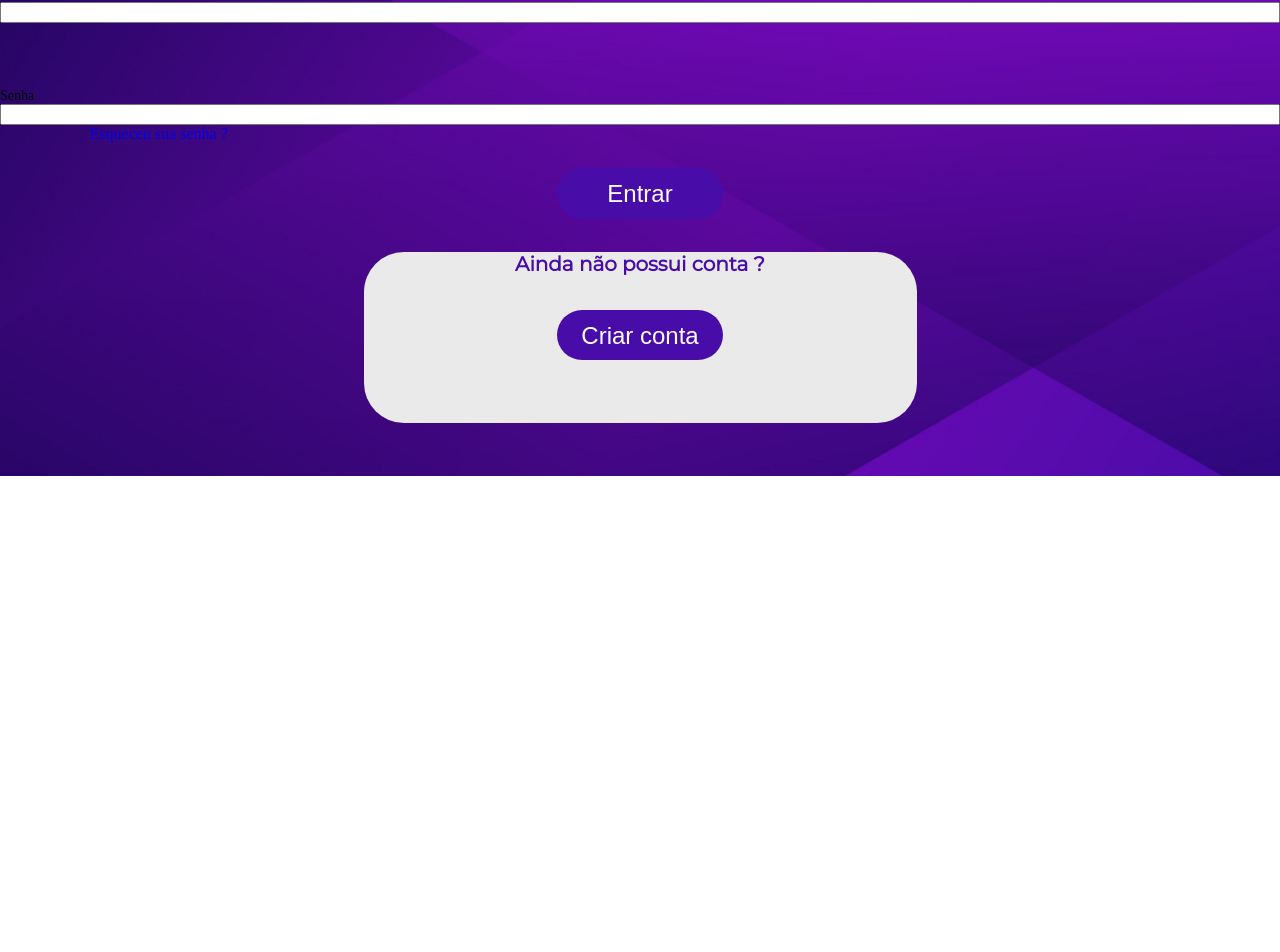
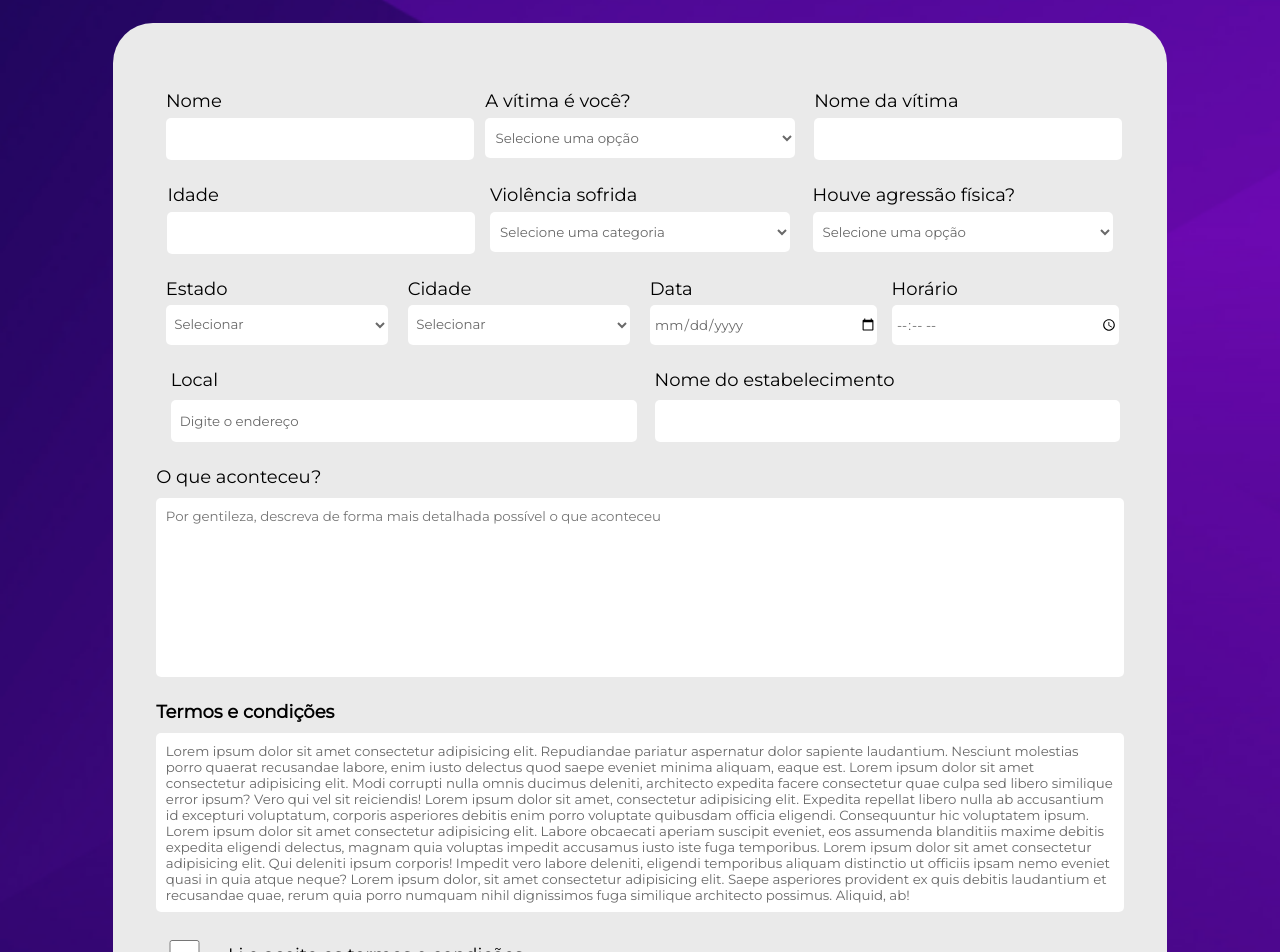
Before and after one commit to nmaia19/se_liga_hein, a React (Create React App) app: page /new-occurrence in a window 1280 px wide. Shown: the part 228-1180 px from the top of the page. Before the commit the page ends 800 px from the top, so only its background shows below. Built offline with nearby package versions, Linux system fonts and the light colour scheme.

Commit message:
finished styling new occurrences page

```diff
--- a/src/components/NewOccurrence/index.js
+++ b/src/components/NewOccurrence/index.js
@@ -1,31 +1,174 @@
 import "./styles.css";
 
 function NewOccurrenceForm() {
+  const options = ["Sim", "Não"];
+  const violences = [
+    "Racismo",
+    "Xenofobia",
+    "Capacitismo",
+    "Homofobia",
+    "Transfobia",
+    "LGBTfobia",
+    "Misoginia",
+    "Gordofobia",
+    "Intolerância religiosa",
+    "Outro",
+  ];
+
   return (
     <div className="new-occurrences__container">
-      <div className="new-occurrences__form">
-        <h1>Nova ocorrência</h1>
-        <fieldset className="login__fieldset">
-          <label htmlFor="email"> E - mail </label>
-          <input type="email" name="email" />
-        </fieldset>
-        <fieldset className="login__fieldset">
-          <label htmlFor="password"> Senha </label>
-          <input type="password" name="password" />
-        </fieldset>
-        <a className="login__password" href="/">
-          Esqueceu sua senha ?
-        </a>
-        <div className="login__button">
-          <button> Entrar </button>
+      <h1 className="new-occurrences__heading">Nova ocorrência</h1>
+
+      <form className="new-occurrences__form">
+        <div className="new-occurrences__form__group blocks-3">
+          <fieldset className="new-occurrences___form__fieldset">
+            <label htmlFor="name">Nome</label>
+            <input type="text" name="name" id="name" />
+          </fieldset>
+
+          <fieldset classNameName="new-occurrences___form__fieldset">
+            <label htmlFor="victim">A vítima é você?</label>
+            <select name="victim" id="victim">
+              <option value="">Selecione uma opção</option>
+              {options.map((option) => (
+                <option key={option} value={option}>
+                  {option}
+                </option>
+              ))}
+            </select>
+          </fieldset>
+
+          <fieldset className="new-occurrences___form__fieldset">
+            <label htmlFor="victim-name">Nome da vítima</label>
+            <input type="text" name="victim-name" id="victim-name" />
+          </fieldset>
         </div>
-      </div>
-      <div className="login__createaccount">
-        <p> Ainda não possui conta ? </p>
-        <div className="login__button">
-          <button> Criar conta </button>
+
+        <div className="new-occurrences__form__group blocks-3">
+          <fieldset className="new-occurrences___form__fieldset">
+            <label htmlFor="age">Idade</label>
+            <input type="number" name="age" id="age" />
+          </fieldset>
+
+          <fieldset className="new-occurrences___form__fieldset">
+            <label htmlFor="violence-category">Violência sofrida</label>
+            <select name="violence-category" id="violence-category">
+              <option value="">Selecione uma categoria</option>
+              {violences.map((violence) => (
+                <option key={violence} value={violence}>
+                  {violence}
+                </option>
+              ))}
+            </select>
+          </fieldset>
+
+          <fieldset className="new-occurrences___form__fieldset">
+            <label htmlFor="physical-aggression">Houve agressão física?</label>
+            <select name="physical-aggression" id="physical-aggression">
+              <option value="">Selecione uma opção</option>
+              {options.map((option) => (
+                <option key={option} value={option}>
+                  {option}
+                </option>
+              ))}
+            </select>
+          </fieldset>
         </div>
-      </div>
+
+        <div className="new-occurrences__form__group blocks-4">
+          <fieldset className="new-occurrences___form__fieldset">
+            <label htmlFor="state">Estado</label>
+            <select name="state" id="state">
+              <option value="">Selecionar</option>
+            </select>
+          </fieldset>
+
+          <fieldset className="new-occurrences___form__fieldset">
+            <label htmlFor="city">Cidade</label>
+            <select name="city" id="city">
+              <option value="">Selecionar</option>
+            </select>
+          </fieldset>
+
+          <fieldset className="new-occurrences___form__fieldset">
+            <label htmlFor="date">Data</label>
+            <input type="date" id="date" />
+          </fieldset>
+
+          <fieldset className="new-occurrences___form__fieldset">
+            <label htmlFor="time">Horário</label>
+            <input type="time" id="time" />
+          </fieldset>
+        </div>
+        <div className="new-occurrences__form__group blocks-2">
+          <fieldset className="new-occurrences___form__fieldset">
+            <label htmlFor="local">Local</label>
+            <input
+              type="text"
+              name="local"
+              id="local"
+              placeholder="Digite o endereço"
+            />
+          </fieldset>
+
+          <fieldset className="new-occurrences___form__fieldset">
+            <label htmlFor="establishment">Nome do estabelecimento</label>
+            <input type="text" name="establishment" id="establishment" />
+          </fieldset>
+        </div>
+        <div className="new-occurrences__form__group blocks-1">
+          <fieldset className="new-occurrences___form__fieldset">
+            <label htmlFor="description">O que aconteceu?</label>
+            <textarea
+              placeholder="Por gentileza, descreva de forma mais detalhada possível o que aconteceu"
+              name="description"
+              id="description"
+              cols="30"
+              rows="10"
+            ></textarea>
+          </fieldset>
+        </div>
+        <div className="new-occurrences__form__group blocks-1">
+          <fieldset className="new-occurrences___form__fieldset">
+            <label htmlFor="terms" className="terms-label">
+              Termos e condições
+            </label>
+            <textarea name="terms" id="terms" cols="30" rows="10" readOnly>
+              Lorem ipsum dolor sit amet consectetur adipisicing elit.
+              Repudiandae pariatur aspernatur dolor sapiente laudantium.
+              Nesciunt molestias porro quaerat recusandae labore, enim iusto
+              delectus quod saepe eveniet minima aliquam, eaque est. Lorem ipsum
+              dolor sit amet consectetur adipisicing elit. Modi corrupti nulla
+              omnis ducimus deleniti, architecto expedita facere consectetur
+              quae culpa sed libero similique error ipsum? Vero qui vel sit
+              reiciendis! Lorem ipsum dolor sit amet, consectetur adipisicing
+              elit. Expedita repellat libero nulla ab accusantium id excepturi
+              voluptatum, corporis asperiores debitis enim porro voluptate
+              quibusdam officia eligendi. Consequuntur hic voluptatem ipsum.
+              Lorem ipsum dolor sit amet consectetur adipisicing elit. Labore
+              obcaecati aperiam suscipit eveniet, eos assumenda blanditiis
+              maxime debitis expedita eligendi delectus, magnam quia voluptas
+              impedit accusamus iusto iste fuga temporibus. Lorem ipsum dolor
+              sit amet consectetur adipisicing elit. Qui deleniti ipsum
+              corporis! Impedit vero labore deleniti, eligendi temporibus
+              aliquam distinctio ut officiis ipsam nemo eveniet quasi in quia
+              atque neque? Lorem ipsum dolor, sit amet consectetur adipisicing
+              elit. Saepe asperiores provident ex quis debitis laudantium et
+              recusandae quae, rerum quia porro numquam nihil dignissimos fuga
+              similique architecto possimus. Aliquid, ab!
+            </textarea>
+          </fieldset>
+        </div>
+        <div className="new-occurrences__form__group checkbox-group">
+          <input type="checkbox" name="terms-checkbox" id="terms-checkbox" />
+          <label htmlFor="terms-checkbox">
+            Li e aceito os termos e condições.
+          </label>
+        </div>
+        <div className="new-occurrences__form__group">
+          <button type="submit">Registrar ocorrência</button>
+        </div>
+      </form>
     </div>
   );
 }
--- a/src/components/NewOccurrence/styles.css
+++ b/src/components/NewOccurrence/styles.css
@@ -0,0 +1,134 @@
+/* all */
+.new-occurrences__container {
+    border: none;
+    display: flex;
+    flex-direction: column;
+    font-family: "Montserrat", sans-serif;
+    justify-content: center;
+    margin: 0 8% 5%;
+}
+
+/* heading */
+.new-occurrences__heading {
+    color: #eaeaea;
+    font-size: 48px;
+    font-weight: 700;
+    line-height: 34px;
+    margin: 5% 0 0;
+    text-align: center;
+}
+
+/* form */
+.new-occurrences__form {
+    background: #eaeaea;
+    border: none;
+    border-radius: 40px;
+    display: flex;
+    flex-direction: column;
+    height: 100%;
+    margin: 3% auto 0;
+    padding: 4%;
+    width: 90%;
+}
+.new-occurrences__form__group {
+    display: flex;
+    margin: 2.5% 0 0;
+    justify-content: space-around;
+    width: 100%;
+}
+
+.blocks-1 .new-occurrences___form__fieldset {
+    width: 100%;
+}
+.blocks-2 .new-occurrences___form__fieldset {
+    width: 47%;
+}
+.blocks-3 .new-occurrences___form__fieldset {
+    width: 31%;
+}
+.blocks-4 .new-occurrences___form__fieldset {
+    width: 23%;
+}
+
+.new-occurrences___form__fieldset {
+    border: none;
+    display: flex;
+    flex-direction: column;
+}
+
+textarea {
+    background: #ffffff;
+    border: none;
+    border-radius: 5px;
+    margin-top: 1%;
+    padding: 1%;
+    resize: none;
+}
+
+input::placeholder,
+select,
+input,
+textarea {
+    color: dimgray;
+    font-family: inherit;
+    outline: none;
+}
+
+.new-occurrences___form__fieldset input,
+select {
+    background: #ffffff;
+    border: none;
+    border-radius: 5px;
+    padding-left: 2%;
+    height: 40px;
+    margin: 2% auto 0;
+    width: 100%;
+}
+/* labels */
+label {
+    font-size: 18px;
+    font-weight: 500;
+}
+
+/* terms and conditions */
+.terms-label {
+    font-weight: bold;
+}
+.checkbox-group {
+    align-items: center;
+    display: flex;
+    justify-content: flex-start;
+    margin-bottom: 5%;
+}
+
+#terms-checkbox {
+    height: 30px;
+    margin-right: 2%;
+    width: 5%;
+}
+
+#terms-checkbox,
+select,
+button,
+option {
+    cursor: pointer;
+}
+
+/* button */
+button {
+    background: #480ca8;
+    border: none;
+    border-radius: 40px;
+    box-shadow: 1px 1px 4px grey;
+    color: #ffffff;
+    font-size: 24px;
+    font-weight: 400;
+    height: 50px;
+    text-align: center;
+    width: 30%;
+}
+
+button:hover {
+    transform: scale(1.02);
+    transition: 0.3s ease;
+}
```
